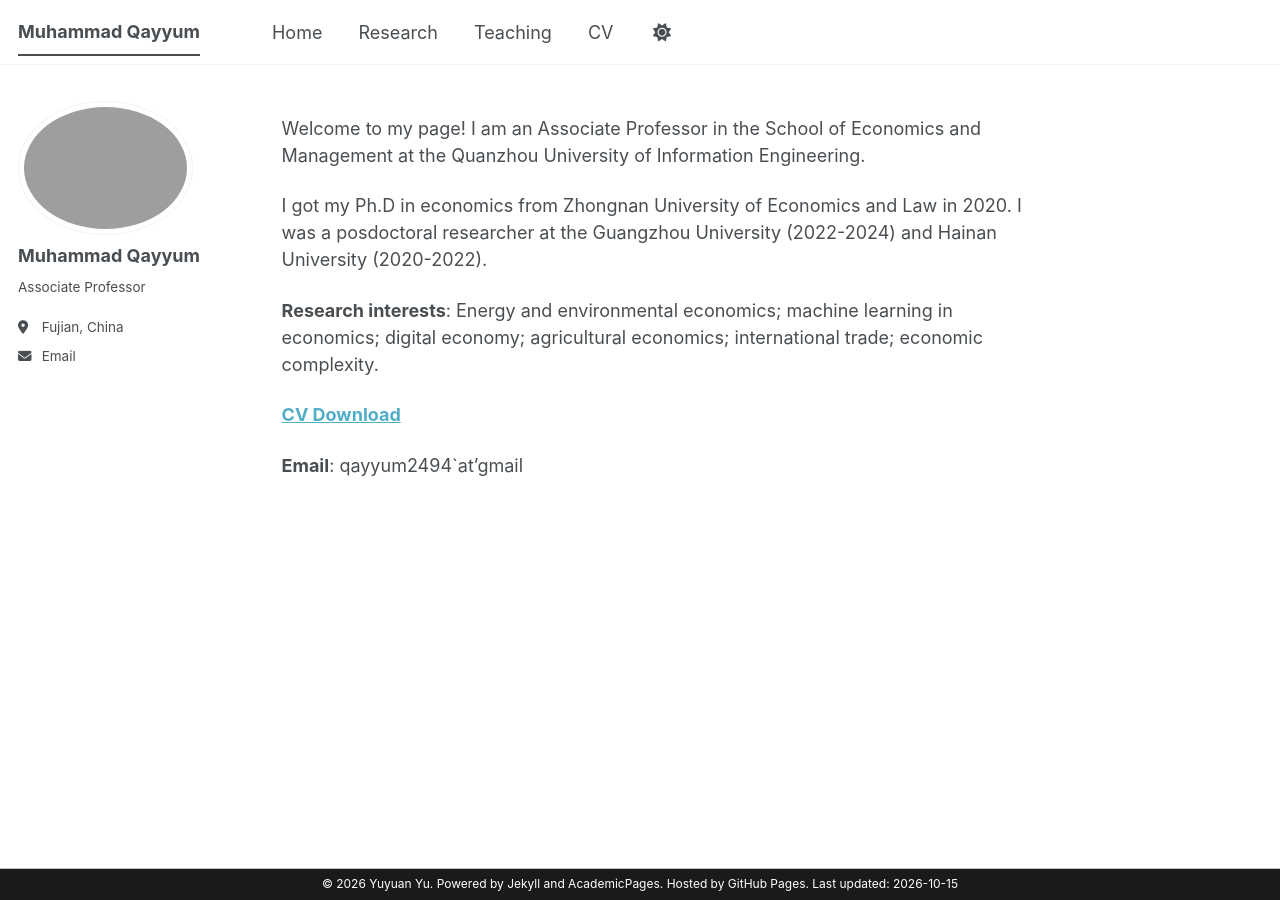
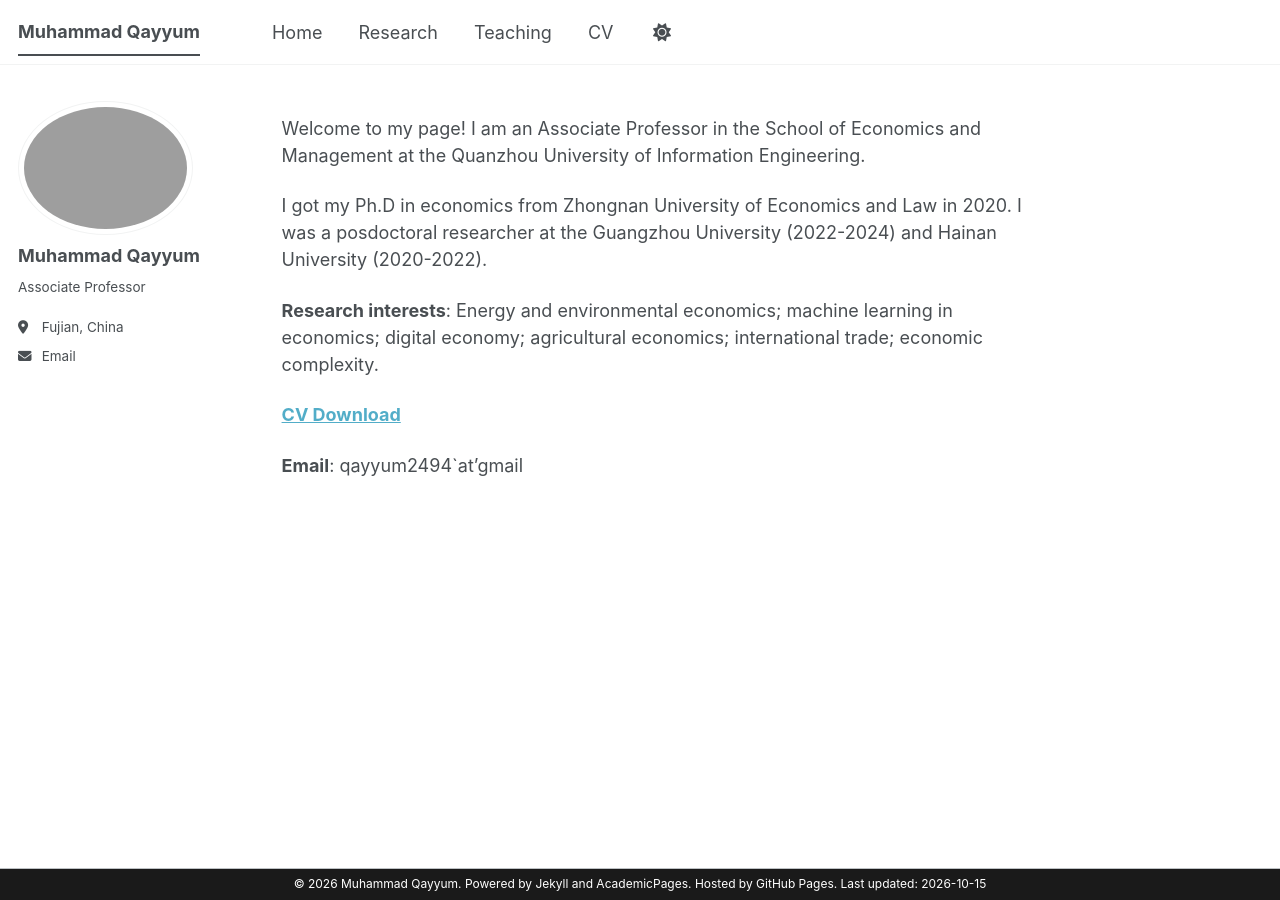
Before and after one commit to muhammadqayyum29/muhammadqayyum29.github.io, a Jekyll site: the page built from _pages/about.md, in a window 1280 px wide. Built offline with Jekyll 4.4.1, drawn with Linux system fonts in a browser that asks for light colours; a style sheet for code colours, icons or effects is not loaded.

Commit message:
Update footer copyright information

```diff
--- a/_includes/footer.html
+++ b/_includes/footer.html
@@ -1,3 +1,3 @@
 <div class="page__footer-copyright">
-  © {{ site.time | date: '%Y' }} Yuyuan Yu. Powered by <a href="https://jekyllrb.com">Jekyll</a> and <a href="https://github.com/academicpages/academicpages.github.io">AcademicPages</a>. Hosted by GitHub Pages. Last updated: {{ "now" | date: '%Y-%m-%d' }}
+  © {{ site.time | date: '%Y' }} Muhammad Qayyum. Powered by <a href="https://jekyllrb.com">Jekyll</a> and <a href="https://github.com/academicpages/academicpages.github.io">AcademicPages</a>. Hosted by GitHub Pages. Last updated: {{ "now" | date: '%Y-%m-%d' }}
 </div>
```
